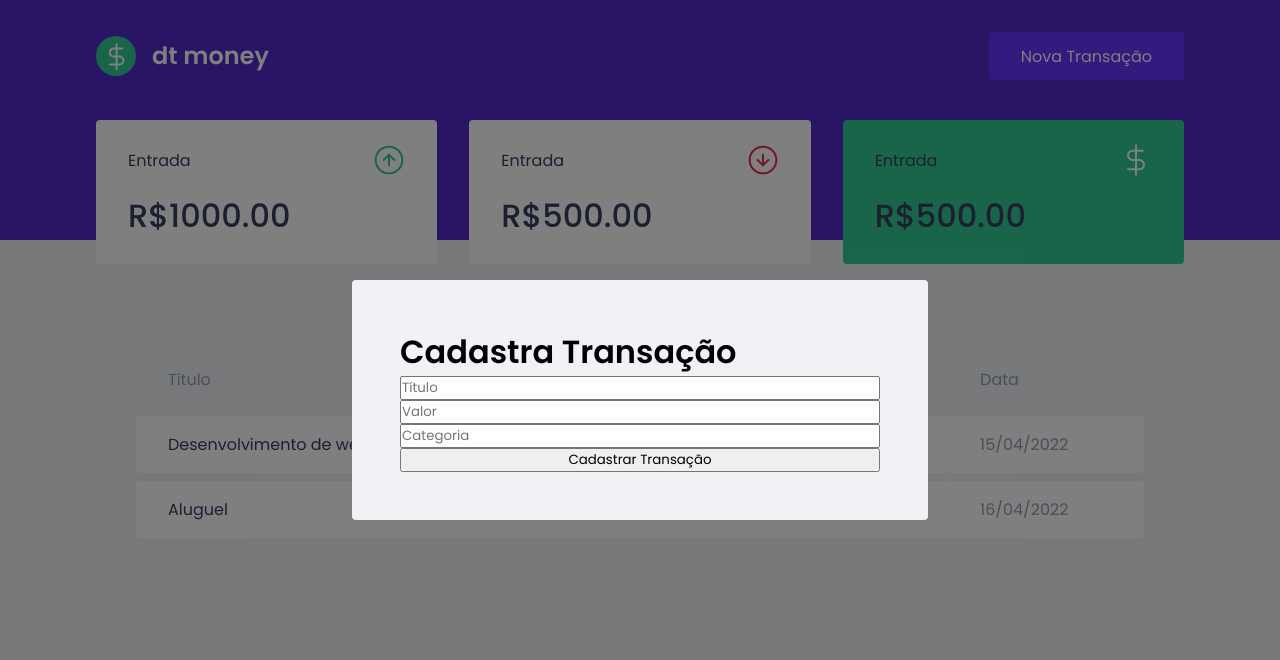
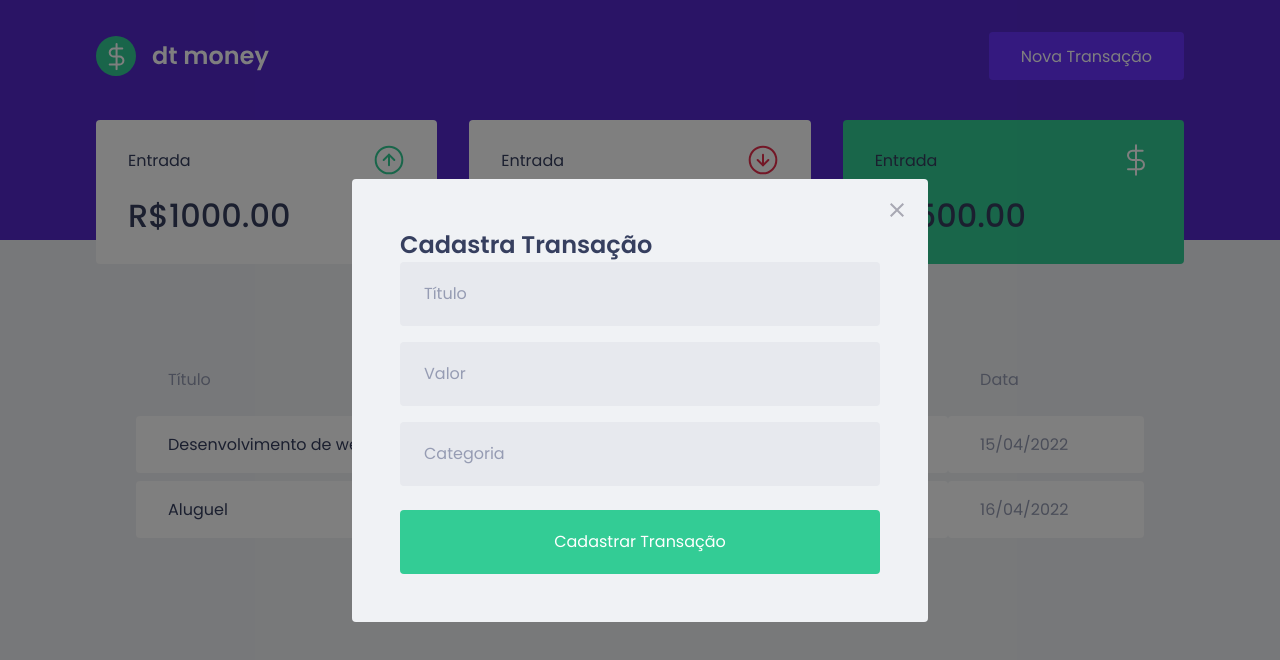
Before and after one commit to bvieiradeveloper/bemingy, a React (Create React App) app: page / in a window 1280 px wide. Both pictures are taken after a click on the button "Nova Transação". Shown: the top 660 px of the page. Built offline with nearby package versions, Linux system fonts and the light colour scheme; no server answers; what miragejs would draw is missing.

Commit message:
Customize Modal

```diff
--- a/src/components/NewTransactionModal/index.tsx
+++ b/src/components/NewTransactionModal/index.tsx
@@ -1,6 +1,6 @@
 import Modal from "react-modal";
 import { Container } from "./style";
-
+import closeImage from "../../assets/close.svg"
 interface NewTransactionOpenModalProps{
   isOpen: boolean,
   onRequestClose: () => void
@@ -15,8 +15,11 @@ export function NewTransactionOpenModal ({isOpen, onRequestClose}: NewTransactio
         overlayClassName = "react-modal-overlay"
         className="react-modal-content"
       >
+        <button type="button" className="react-modal-close">
+          <img src={closeImage} onClick={onRequestClose} alt="Fechar Modal" />
+        </button>
         <Container>
-        <h1>Cadastra Transação</h1>
+        <h2>Cadastra Transação</h2>
 
         <input type="text"
                placeholder="Título"/>
--- a/src/components/NewTransactionModal/style.ts
+++ b/src/components/NewTransactionModal/style.ts
@@ -1,6 +1,41 @@
 import styled from "styled-components";
 
 export const Container = styled.form`
-display: flex;
+    display: flex;
     flex-direction: column;
+
+    h2{
+        color: var(--text-title);
+    }
+
+    input{
+        width: 100%;
+        padding: 0 1.5rem;
+        height: 4rem;
+        border-radius: 0.25rem;
+        border: 1px solid #d7d7d7;
+        font-weight: 400;
+        font-size: 1rem;
+        border: 0;
+        background: #e7e9ee;
+        &::placeholder{
+            color: var(--text-body);
+        }
+
+        & + input{
+            margin-top: 1rem;
+        };
+    }
+
+    button[type="submit"]{
+        width: 100%;
+        padding: 0 1.5rem;
+        margin-top: 1.5rem;
+        border-radius: 0.25rem;
+        color: #fff;
+        font-size: 1rem;
+        border: 0;
+        background: var(--green);
+        height: 4rem;
+    }
 `
--- a/src/styles/global.ts
+++ b/src/styles/global.ts
@@ -71,4 +71,17 @@ button{
   border-radius: 0.25rem;
   padding: 3rem;
 }
+
+.react-modal-close{
+  position: absolute;
+  right: 1.5rem;
+  top:1.5rem;
+  border: 0;
+  background: transparent;
+
+  transition: filter 0.3s;
+  &:hover{
+    filter: brightness(0.5);
+  }
+}
 `
```
